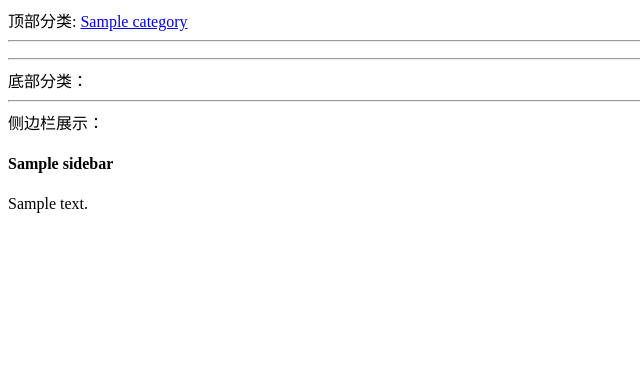
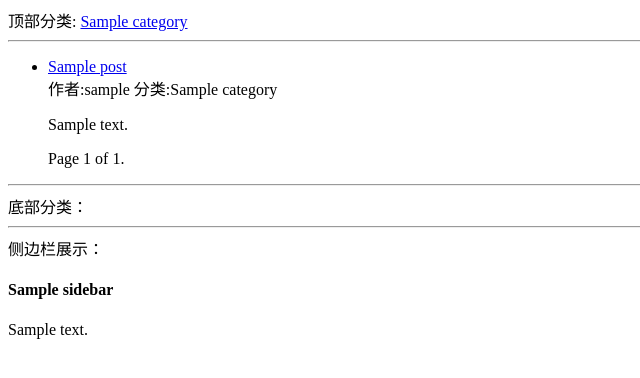
Before and after one commit to TrellixVulnTeam/django-study_6GDJ, a Django app: page / in a window 1280 px wide. Shown: the top 378 px of the page, without its empty margins (0-640 px from the left). Run offline with Django 3.2, Linux system fonts and the light colour scheme; tables that the repository leaves empty hold one stand-in row (values such as "Sample post").

Commit message:
20190609 commit

```diff
--- a/blog/views.py
+++ b/blog/views.py
@@ -1,8 +1,8 @@
 from django.shortcuts import render
-#from django.http import HttpResponse
+from django.shortcuts import get_object_or_404
 from blog.models import Post,Tag,Category
 from config.models import SideBar
-from django.views.generic import DetailView
+from django.views.generic import DetailView,ListView
 
 # Create your views here.
 def post_list(request,category_id=None,tag_id=None):
@@ -38,6 +38,68 @@ def post_detail(request,post_id=None):
     #return HttpResponse('detail')
     return render(request,'blog/detail.html',context={'post': post,'sidebars': SideBar.get_all()})
 
-class PostDetailView(DetailView):
-    model = Post
+class PostListView(ListView):
+    queryset = Post.latest_posts()
+    paginate_by = 1
+    context_object_name = 'post_list'
+    template_name = 'blog/list.html'
+
+class CommonViewMixin:
+    def get_context_data(self,**kwargs):
+        context = super().get_context_data(**kwargs)
+        context.update({
+            'sidebars': SideBar.get_all(),
+        })
+        context.update(Category.get_navs())
+        return context
+
+class IndexView(CommonViewMixin,ListView):
+    model = Post    #定义客户端访问的模式，不然无法获取到值。
+    queryset = Post.latest_posts()
+    paginate_by = 5
+    context_object_name = 'post_list'
+    template_name = 'blog/list.html'
+
+    # def get_queryset(self):
+    #     queryset = Post.latest_posts()
+    #     return queryset
+
+class CategoryView(IndexView):
+    def get_context_data(self,**kwargs):
+        context = super().get_context_data(**kwargs)
+        category_id = self.kwargs.get('category_id')
+        category = get_object_or_404(Category,pk=category_id)
+        context.update({
+            'category': category,
+        })
+        return context
+
+    def get_queryset(self):
+        """重写queryset,根据分类过滤"""
+        queryset = super().get_queryset()
+        category_id = self.kwargs.get('category_id')
+        return queryset.filter(category_id=category_id)
+
+class TagView(IndexView):
+    def get_context_data(self,**kwargs):
+        context = super.get_context_data(**kwargs)
+        tag_id = self.kwargs.get('tag_id')
+        tag = get_object_or_404(Tag,pk=tag_id)
+        context.update({
+            'tag': tag
+        })
+        return context
+
+    def get_queryset(self):
+        """重写queryset,根据标签过滤"""
+        queryset = super().get_queryset()
+        tag_id = self.kwargs.get('tag_id')
+        return queryset.filter(tag_id=tag_id)
+
+
+class PostDetailView(CommonViewMixin,DetailView):
+    model = Post     #定义客户端访问的模式，不然无法获取到值。
+    queryset = Post.latest_posts()
     template_name = 'blog/detail.html'
+    context_object_name = 'post'
+    pk_url_kwarg = 'post_id'
--- a/typeidea/templates/blog/list.html
+++ b/typeidea/templates/blog/list.html
@@ -2,10 +2,12 @@
 
 {% block title %}
     {% if tag %}
-    标签页: {{ tag.name }}
+    标签列表页: {{ tag.name }}
     {% endif %}
     {% if category %}
-    分类页: {{ category.name }}
+    分类列表页: {{ category.name }}
+    {% else %}
+    首页
     {% endif %}
 {% endblock %}
 
@@ -19,7 +21,16 @@
             <span>分类:{{ post.category.name }}</span>
         </div>
         <p>{{ post.desc }}</p>
-    </li>0.
+    </li>
     {% endfor %}
+    {% if page_obj %}
+    {% if page_obj.has_previous %}
+        <a href="?page={{ page_obj.previous_page_number }}">上一页</a>
+        {% endif %}
+        Page {{ page_obj.number }} of {{ paginator.num_pages }}.
+        {% if page_obj.has_next %}
+            <a href="?page={{ page_obj.next_page_number }}">下一页</a>
+            {% endif %}
+    {% endif %}
     </ul>
 {% endblock %}
--- a/typeidea/urls.py
+++ b/typeidea/urls.py
@@ -16,18 +16,20 @@ Including another URLconf
 from django.contrib import admin
 #from django.urls import path
 from django.conf.urls import url
-from blog.views import  PostDetailView
+from blog.views import  (IndexView,CategoryView,TagView,
+                          PostDetailView,
+                         )
+#rom blog.views import post_list,post_detail
 
 from typeidea.custom_site import custom_site
-from blog.views import post_list,post_detail
 from config.views import links
 
 urlpatterns = [
-    url(r'^$',post_list,name='index'),
-    url(r'^category/(?P<category_id>\d+)/$',post_list,name='category-list'),    #将category_id作为参数传递给post_list函数
-    url(r'^tag/(?P<tag_id>\d+)/$',post_list,name='tag-list'),
+    url(r'^$',IndexView.as_view(),name='index'),
+    url(r'^category/(?P<category_id>\d+)/$',CategoryView.as_view(),name='category-list'),    #将category_id作为参数传递给post_list函数
+    url(r'^tag/(?P<tag_id>\d+)/$',TagView.as_view(),name='tag-list'),
     #url(r'^post/(?P<post_id>\d+).html$',post_detail,name='post-detail'),
-    url(r'^post/(?P<pk>\d+).html$',PostDetailView.as_view(),name='post-detail'),
+    url(r'^post/(?P<post_id>\d+).html$',PostDetailView.as_view(),name='post-detail'),
     url(r'^links/$',links,name='links'),
     url(r'^super_admin/', admin.site.urls,name='super-admin'),
     url(r'admin/',custom_site.urls,name='admin'),
```
